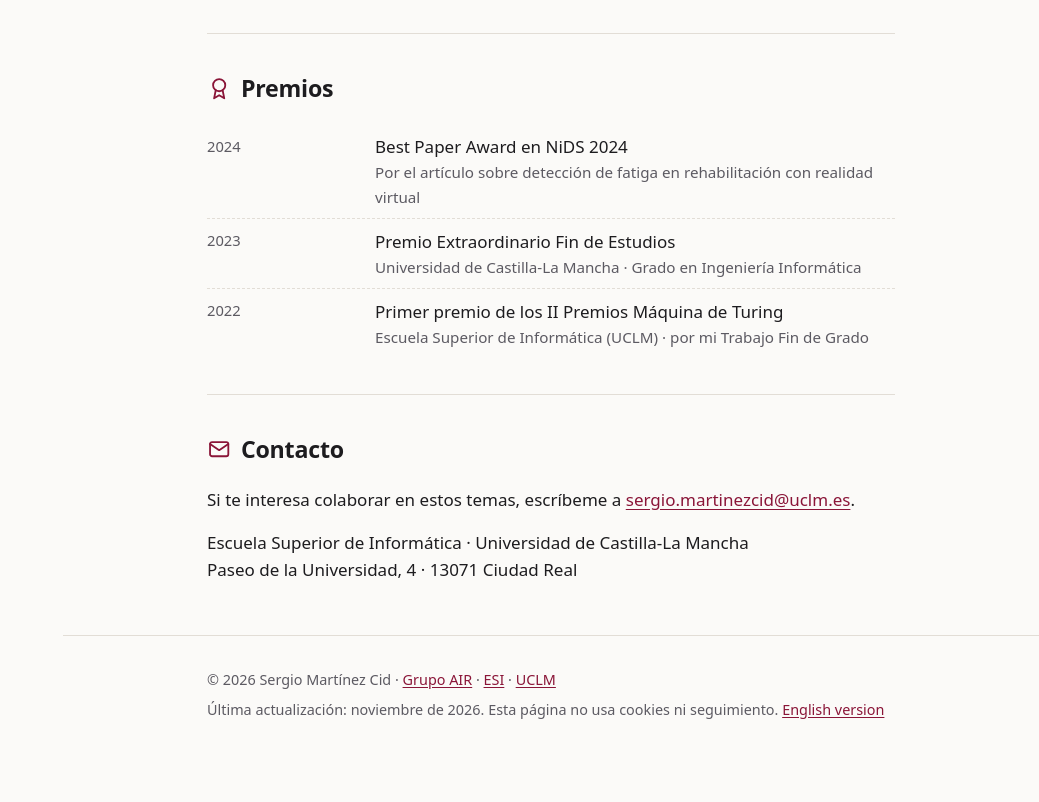
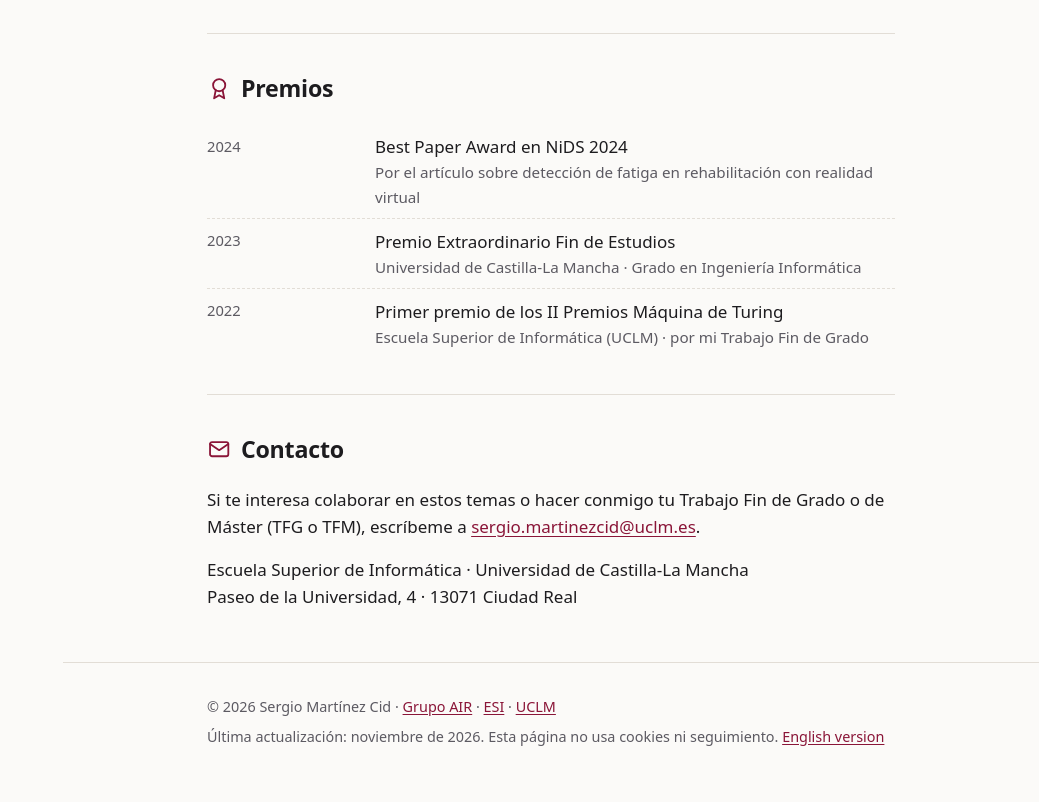
Before and after one commit to SergioMartinezCid/SergioMartinezCid.github.io, a plain HTML site: page index.html in a window 1280 px wide. Shown: the part 7452-8254 px from the top of the page, without its empty margins (241-1280 px from the left). Before the commit the page ends 8227 px from the top, so only its background shows below. Drawn offline with Linux system fonts and the light colour scheme.

Commit message:
Invita a hacer el TFG o el TFM en Contacto

```diff
--- a/index.html
+++ b/index.html
@@ -321,7 +321,7 @@
 
 <section id="contacto">
   <h2><svg class="icono" aria-hidden="true"><use href="#i-contacto"/></svg>Contacto</h2>
-  <p>Si te interesa colaborar en estos temas, escríbeme a <a href="mailto:sergio.martinezcid@uclm.es">sergio.martinezcid@uclm.es</a>.</p>
+  <p>Si te interesa colaborar en estos temas o hacer conmigo tu Trabajo Fin de Grado o de Máster (TFG o TFM), escríbeme a <a href="mailto:sergio.martinezcid@uclm.es">sergio.martinezcid@uclm.es</a>.</p>
   <p>Escuela Superior de Informática · Universidad de Castilla-La Mancha<br>Paseo de la Universidad, 4 · 13071 Ciudad Real</p>
 </section>
 
```
Also changed, not shown: en/index.html (+1 -1 lines).
